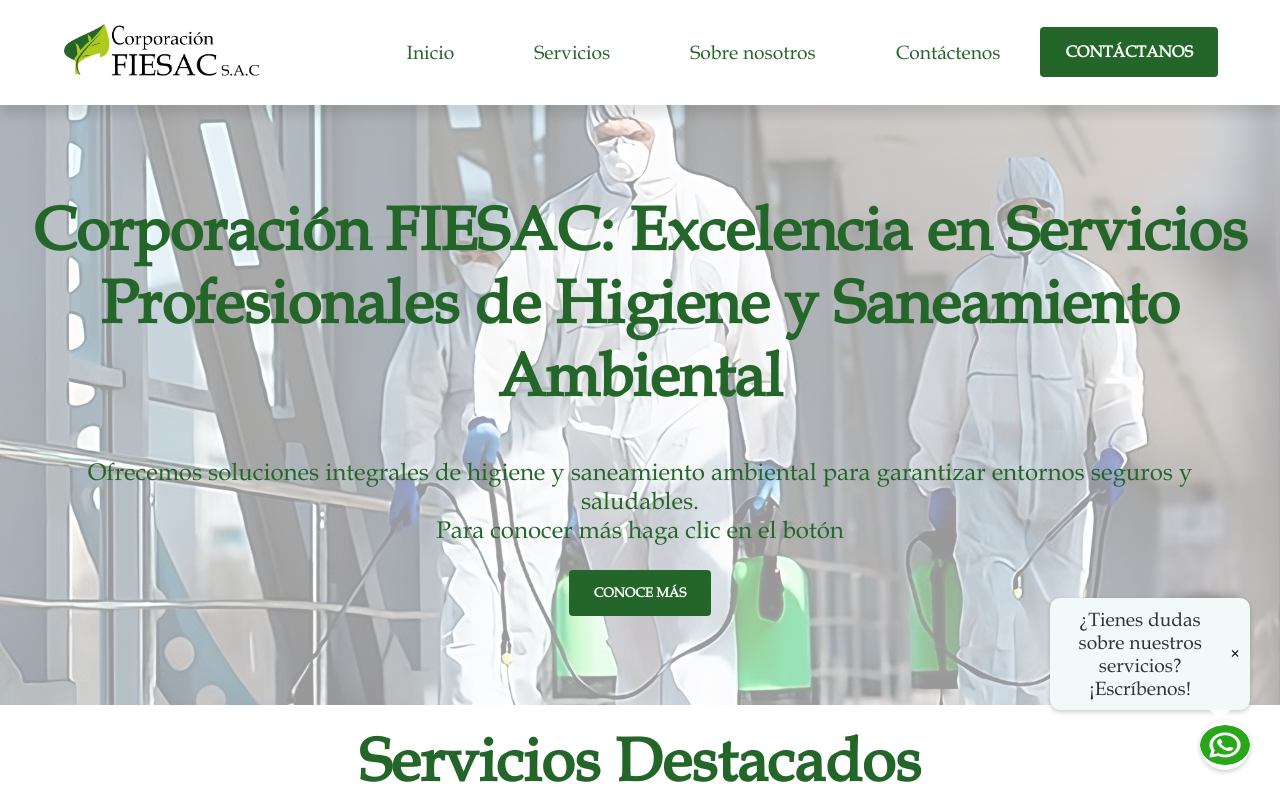
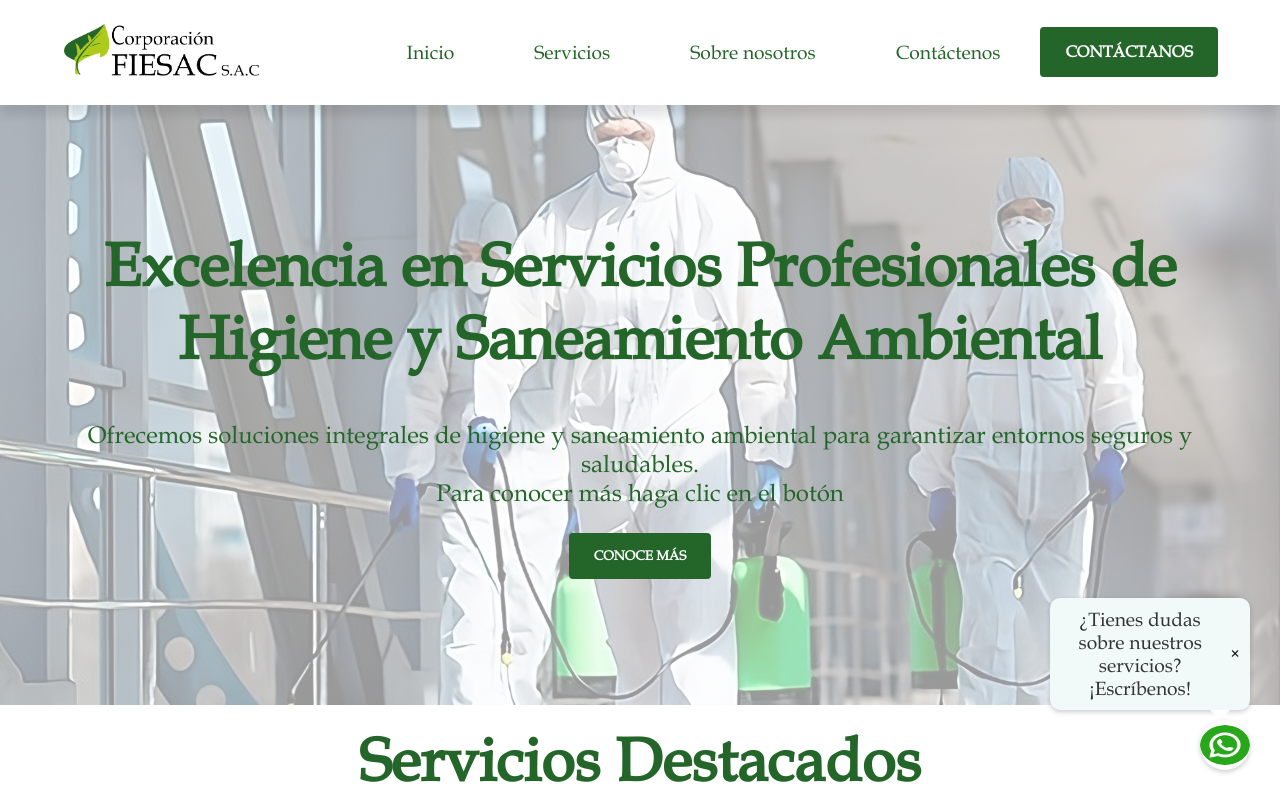
Before and after one commit to Curitagames/landpage-fiesac, a React (Create React App) app: page / in a window 1280 px wide. Shown: the top 800 px of the page. Built offline with nearby package versions, Linux system fonts and the light colour scheme.

Commit message:
Update Inicio.js
Se actualizó el titulo de portada de inicio

```diff
--- a/src/components/Inicio.js
+++ b/src/components/Inicio.js
@@ -26,7 +26,7 @@
     return (
             <div className={`background-inicio ${modalIsOpen ? 'blur' : ''}`}>
                 <div className="contenedor-inicio">
-                    <h1 className='titulo-inicio' data-aos="fade-up">Corporación FIESAC: Excelencia en Servicios Profesionales de Higiene y Saneamiento Ambiental</h1>
+                    <h1 className='titulo-inicio' data-aos="fade-up">Excelencia en Servicios Profesionales de Higiene y Saneamiento Ambiental</h1>
                     <p className='parrafo-inicio' data-aos="fade-up">
                         Ofrecemos soluciones integrales de higiene y saneamiento ambiental para garantizar entornos seguros y saludables. <br/>
                         Para conocer más haga clic en el botón
```
